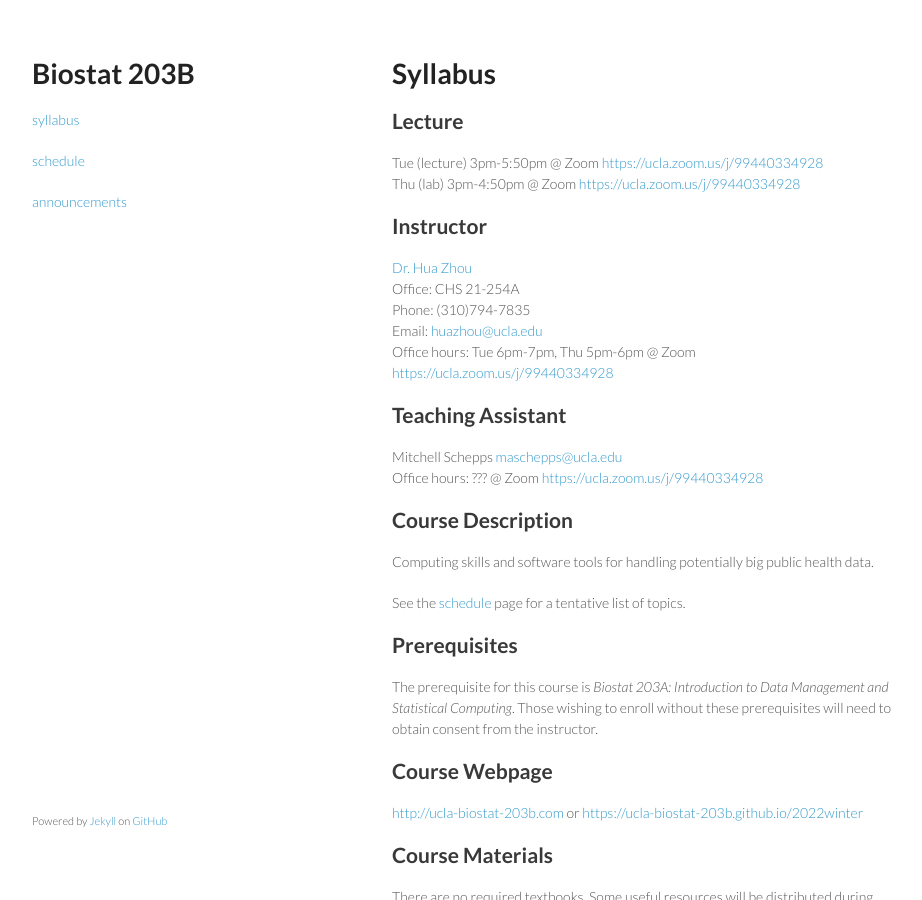
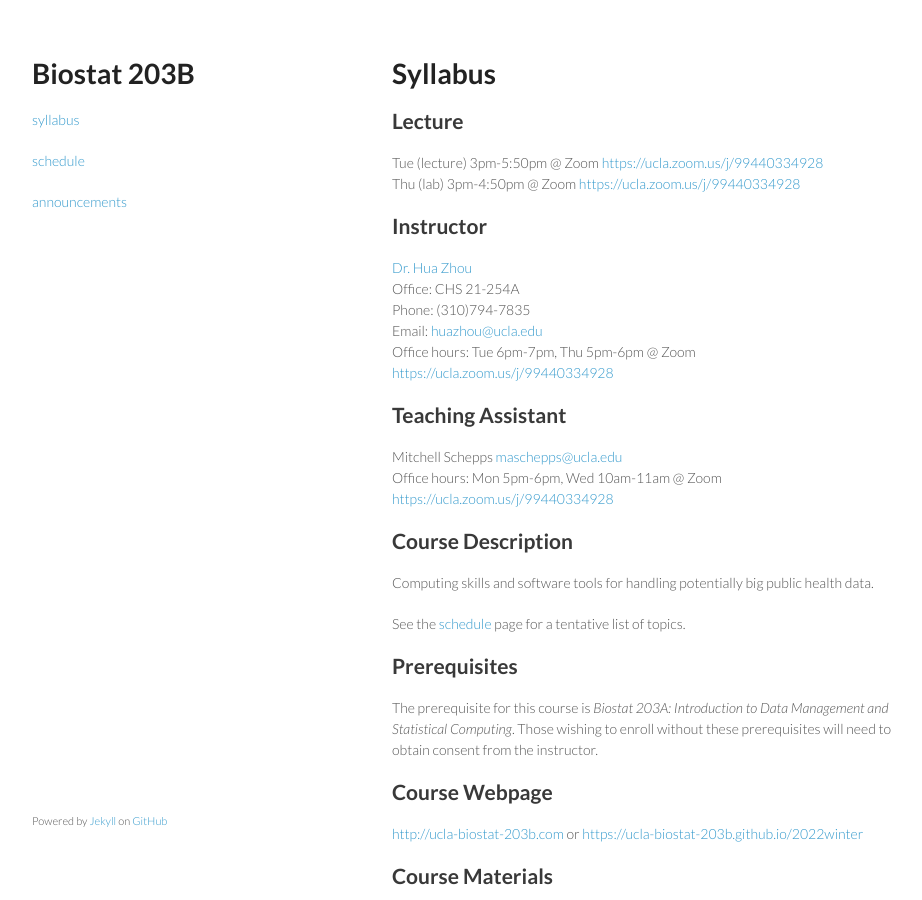
Before and after one commit to ucla-biostat-203b/2022winter, a Jekyll site: the page built from syllabus/syllabus.md, in a window 1280 px wide and 900 px high. Shown: the whole window, without its empty margins (178-1100 px from the left). Built offline with Jekyll 4.4.1, drawn with Linux system fonts in a browser that asks for light colours.

Commit message:
post TA's OH

```diff
--- a/syllabus/syllabus.md
+++ b/syllabus/syllabus.md
@@ -21,7 +21,7 @@ Office hours: Tue 6pm-7pm, Thu 5pm-6pm @ Zoom <https://ucla.zoom.us/j/9944033492
 ## Teaching Assistant
 
 Mitchell Schepps <maschepps@ucla.edu>
-Office hours: ??? @ Zoom <https://ucla.zoom.us/j/99440334928>
+Office hours: Mon 5pm-6pm, Wed 10am-11am @ Zoom <https://ucla.zoom.us/j/99440334928>
 
 ## Course Description
 
```
